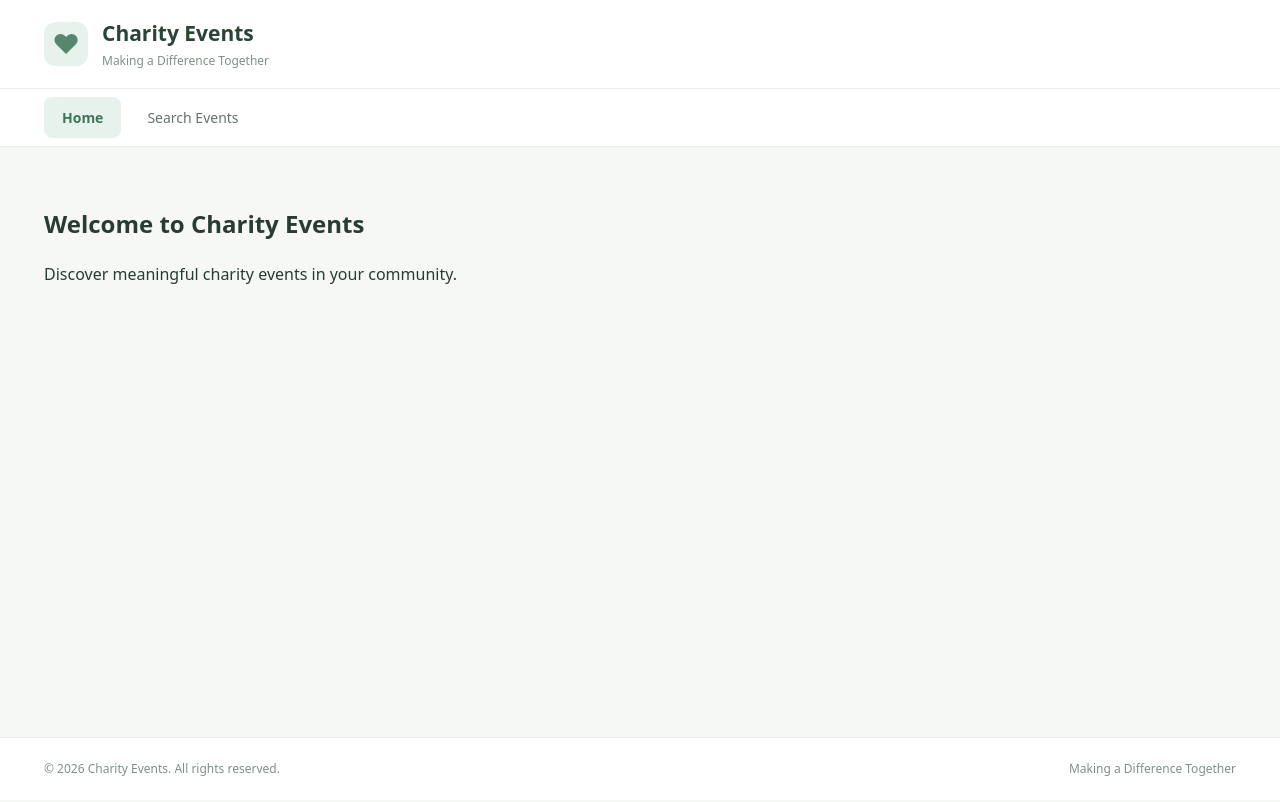
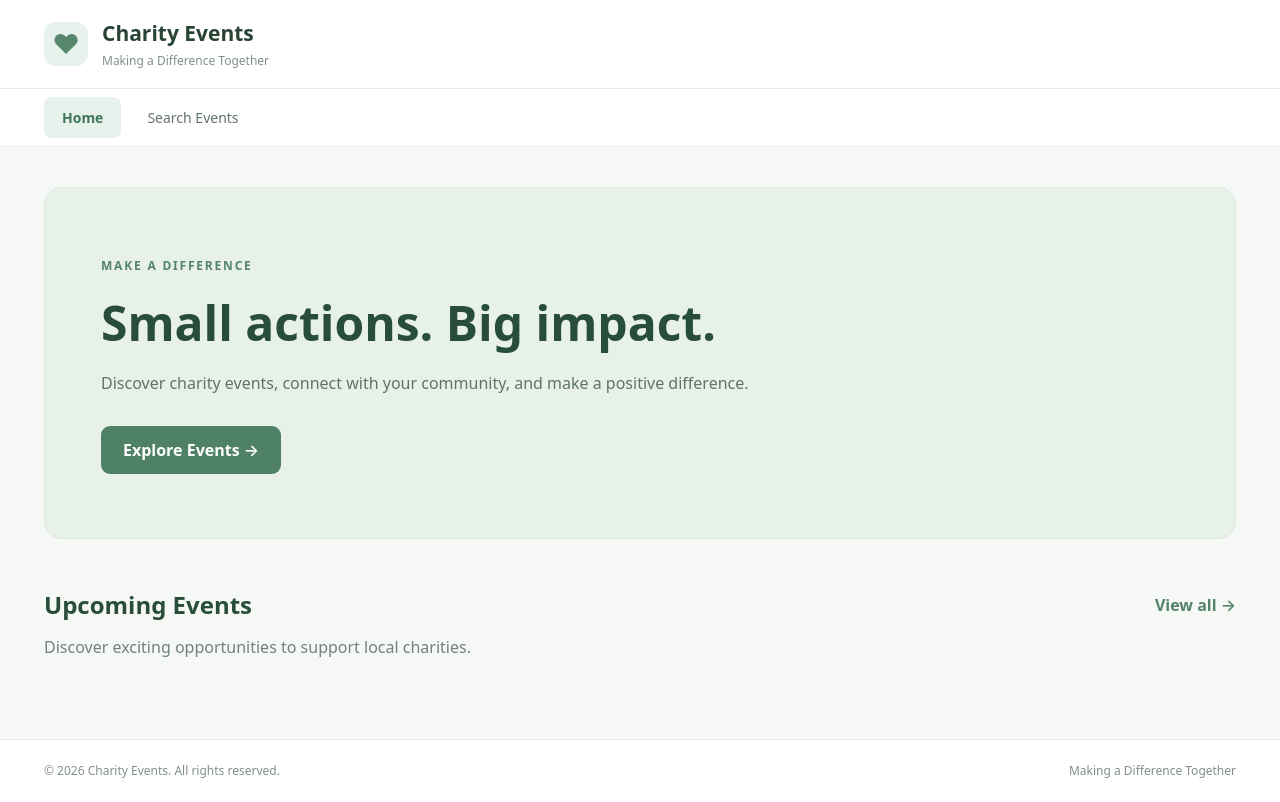
Before and after one commit to TCFeatherDute/WebA3, an Angular app in the folder charity-client/: page / in a window 1280 px wide. Built offline with nearby package versions, Linux system fonts and the light colour scheme.

Commit message:
Add homepage hero section and upcoming events layout

```diff
--- a/charity-client/src/app/pages/home/home.css
+++ b/charity-client/src/app/pages/home/home.css
@@ -0,0 +1,84 @@
+.hero {
+  background: #e7f1e9;
+  border: 1px solid #dce9df;
+  border-radius: 18px;
+  padding: 64px 56px;
+}
+
+.hero-content {
+  max-width: 650px;
+}
+
+.hero-label {
+  font-size: 12px;
+  letter-spacing: 1.8px;
+  font-weight: 700;
+  color: #54836a;
+}
+
+.hero h1 {
+  font-size: clamp(30px, 4vw, 48px);
+  line-height: 1.2;
+  color: #294d3b;
+  margin: 18px 0;
+}
+
+.hero p {
+  color: #5e7467;
+  font-size: 16px;
+  line-height: 1.8;
+  margin-bottom: 28px;
+}
+
+.hero-button {
+  display: inline-flex;
+  align-items: center;
+  padding: 12px 22px;
+  border-radius: 9px;
+  background: #4e8165;
+  color: white;
+  font-weight: 600;
+  text-decoration: none;
+}
+
+.hero-button:hover {
+  background: #3b6950;
+}
+
+.upcoming-events {
+  margin-top: 48px;
+}
+
+.section-heading {
+  display: flex;
+  align-items: center;
+  justify-content: space-between;
+  gap: 16px;
+}
+
+.section-heading h2 {
+  margin: 0;
+  color: #294d3b;
+  font-size: 24px;
+}
+
+.section-heading a {
+  color: #54836a;
+  text-decoration: none;
+  font-weight: 600;
+}
+
+.section-description {
+  color: #718278;
+  margin-top: 12px;
+}
+
+@media (max-width: 640px) {
+  .hero {
+    padding: 36px 24px;
+  }
+
+  .section-heading h2 {
+    font-size: 20px;
+  }
+}
--- a/charity-client/src/app/pages/home/home.html
+++ b/charity-client/src/app/pages/home/home.html
@@ -1,4 +1,27 @@
-<section>
-  <h2>Welcome to Charity Events</h2>
-  <p>Discover meaningful charity events in your community.</p>
+<section class="hero">
+  <div class="hero-content">
+    <span class="hero-label">MAKE A DIFFERENCE</span>
+
+    <h1>Small actions. Big impact.</h1>
+
+    <p>
+      Discover charity events, connect with your community,
+      and make a positive difference.
+    </p>
+
+    <a routerLink="/search" class="hero-button">
+      Explore Events →
+    </a>
+  </div>
 </section>
+
+<section class="upcoming-events">
+  <div class="section-heading">
+    <h2>Upcoming Events</h2>
+    <a routerLink="/search">View all →</a>
+  </div>
+
+  <p class="section-description">
+    Discover exciting opportunities to support local charities.
+  </p>
+</section>
```
